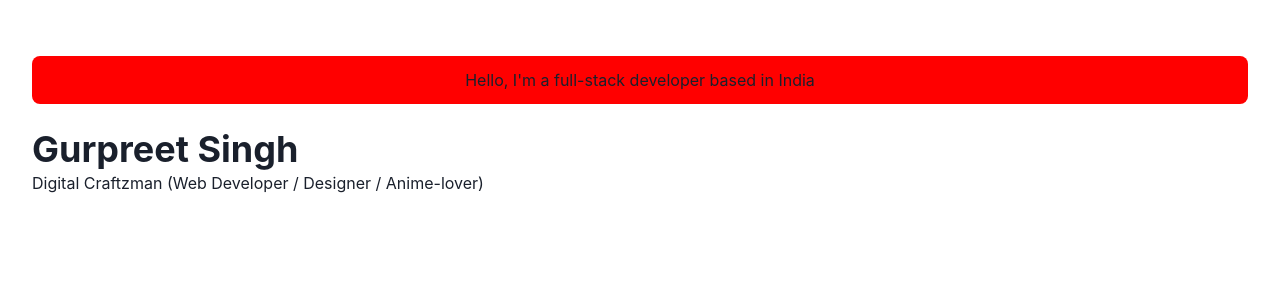
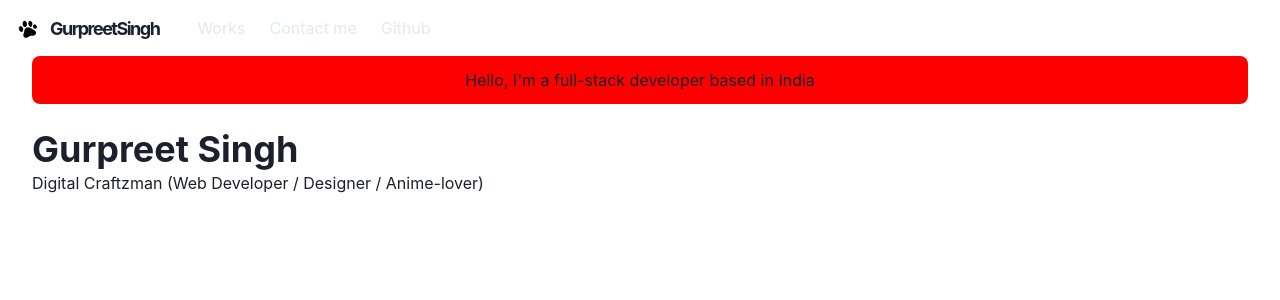
Before and after one commit to gurpreet-legend/Portfolio, a Next.js app: page / in a window 1280 px wide. Shown: the top 300 px of the page. Built offline with nearby package versions, Linux system fonts and the light colour scheme.

Commit message:
added Navbar

```diff
--- /dev/null
+++ b/components/Navbar.js
@@ -0,0 +1,129 @@
+import Logo from './Logo'
+import NextLink from 'next/link'
+import {
+    Container,
+    Box,
+    Link,
+    Stack,
+    Heading,
+    Flex,
+    Menu,
+    MenuItem,
+    MenuList,
+    MenuButton,
+    IconButton,
+    useColorModeValue
+} from '@chakra-ui/react'
+import { HamburgerIcon } from '@chakra-ui/icons'
+// import ThemeToggleButton from './theme-toggle-button'
+// import { IoLogoGithub } from 'react-icons/io5'
+
+const LinkItem = ({ href, path, children }) => {
+
+    const active = path === href
+    const inactiveColor = useColorModeValue('gray.200', 'whiteAlpha.900')
+    return (
+        <NextLink href={href} >
+            <Link
+                p={2}
+                bg={active ? 'glassTeal' : undefined}
+                color={ active ? '#202023' : inactiveColor}
+            >
+            {children}
+            </Link>
+        </NextLink>
+    )
+}
+
+const Navbar = props => {
+    const { path } = props
+    return (
+        <Box
+            position="fixed"
+            as="nav"
+            w="100%"
+            bg={useColorModeValue('#ffffff40', '#20202380')}
+            css={{ backdropFilter: 'blur(10px)' }}
+            zIndex={1}
+            {...props}
+        >
+            <Container
+                display="flex"
+                p={2}
+                maxW="container.xl"
+                wrap="wrap"
+                align="center"
+                justify="space-between"
+            >
+
+                <Flex align="center" mr={5}>
+                    <Heading as="h1" size="lg" letterSpacing={'tighter'}>
+                        <Logo />
+                    </Heading>
+                </Flex>
+
+                <Stack
+                    direction={{ base: 'column', md: 'row' }}
+                    display={{ base: 'none', md: 'flex' }}
+                    width={{ base: 'full', md: 'auto' }}
+                    alignItems="center"
+                    flexGrow={1}
+                    mt={{ base: 4, md: 0 }}
+                >
+                    <LinkItem href="/works" path={path}>
+                        Works
+                    </LinkItem>
+                    <LinkItem href="/contact" path={path}>
+                        Contact me
+                    </LinkItem>
+                    <LinkItem
+                        _target="_blank"
+                        href=""
+                        path={path}
+                        display="inline-flex"
+                        alignItems="center"
+                        style={{ gap: 4 }}
+                        pl={2}
+                    >
+                        {/* <IoLogoGithub /> */}
+                        Github
+                    </LinkItem>
+                </Stack>
+
+                <Box flex={1} align="right">
+                    {/* <ThemeToggleButton /> */}
+
+                    <Box ml={2} display={{ base: 'inline-block', md: 'none' }}>
+                        <Menu isLazy id="navbar-menu">
+                            <MenuButton
+                                as={IconButton}
+                                icon={<HamburgerIcon />}
+                                variant="outline"
+                                aria-label="Options"
+                            />
+                            <MenuList>
+                                <NextLink href="/" passHref>
+                                    <MenuItem as={Link}>About</MenuItem>
+                                </NextLink>
+                                <NextLink href="/works" passHref>
+                                    <MenuItem as={Link}>Works</MenuItem>
+                                </NextLink>
+                                <NextLink href="/about" passHref>
+                                    <MenuItem as={Link}>Contact me</MenuItem>
+                                </NextLink>
+                                <MenuItem
+                                    as={Link}
+                                    href="https://github.com/gurpreet-legend"
+                                >
+                                My Github
+                                </MenuItem>
+                            </MenuList>
+                        </Menu>
+                    </Box>
+                </Box>
+            </Container>
+         </Box>
+    )
+}
+
+export default Navbar
--- a/components/layouts/main.js
+++ b/components/layouts/main.js
@@ -1,4 +1,5 @@
 import Head from 'next/head'
+import Navbar from '../Navbar'
 import { Box, Container } from '@chakra-ui/react'
 
 const Main = ({children, router}) => {
@@ -9,6 +10,8 @@
                 <title>Gurpreet Singh - Homepage</title>
             </Head>
 
+            <Navbar path={router.asPath}/>
+
             <Container maxW="container.xl" pt={14}>
                 {children}
             </Container>
--- a/components/logo.js
+++ b/components/logo.js
@@ -1,6 +1,6 @@
 import  Link  from 'next/link'
 import Image from 'next/image'
-import {Text, useColorModeValue } from '@chakra-ui/react'
+import {Text, useColorModeValue} from '@chakra-ui/react'
 import styled from '@emotion/styled'
 
 const LogoBox = styled.span`
@@ -21,7 +21,7 @@
 
 const Logo = () => {
 
-    const footPrintImg = `/images/footprint${useColorModeValue('', '-dark').png}`
+    const footPrintImg = `/images/footprint${useColorModeValue('', '-dark')}.png`
     return (
         <Link href="/">
           <a>
@@ -35,9 +35,7 @@
                 >
               GurpreetSingh
               </Text>
-
             </LogoBox>
-
           </a>
         </Link>
     )
```
